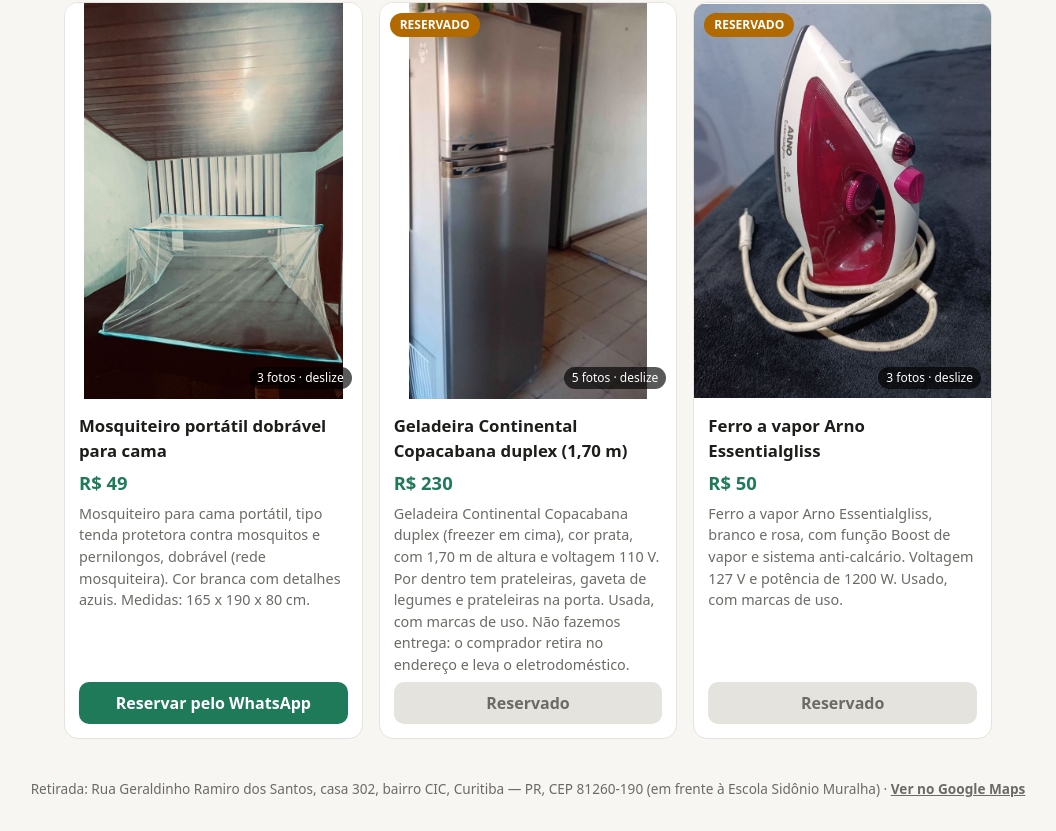
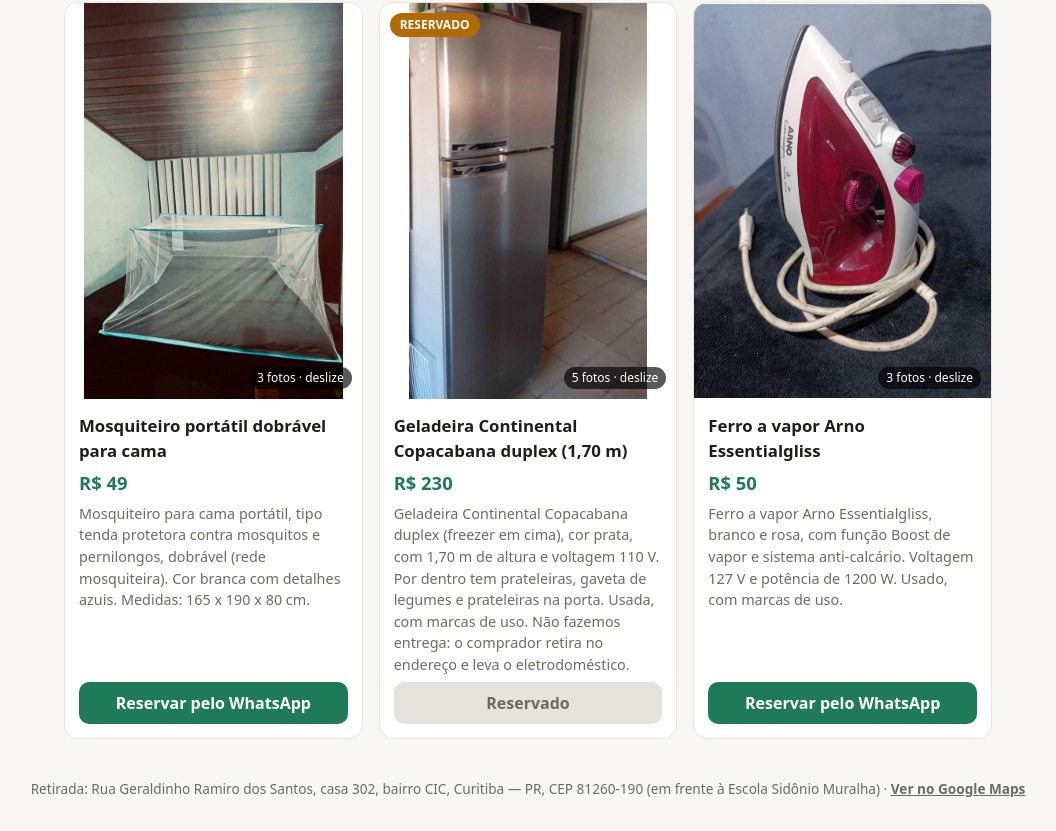
Before and after one commit to wavila88/VentaGaragem, a plain HTML site: page index.html in a window 1280 px wide. Shown: the part 4321-5152 px from the top of the page, without its empty margins (112-1168 px from the left). Drawn offline with Linux system fonts and the light colour scheme.

Commit message:
Just revert Ferro is not reserverd

```diff
--- a/index.html
+++ b/index.html
@@ -88,7 +88,7 @@ const ITEMS = [
   {nome:"Cama box casal com colchão integrado e edredom verde-azulado", categoria:"Camas", preco:120, estado:"disponivel", fotos:["fotos/cama2-3.jpg","fotos/cama2-4.jpg","fotos/cama2-1.jpg","fotos/cama2-2.jpg"], desc:"Cama box casal com colchão integrado, em tecido floral escuro, sobre pés de madeira. Acompanha edredom verde-azulado escuro. Medidas aproximadas: 1,90 m de comprimento e 1,40 m de largura. Usada, com marcas de uso. Não fazemos desmontagem nem entrega: o comprador retira no endereço e leva o móvel."},
   {nome:"Mosquiteiro portátil dobrável para cama", categoria:"Casa", preco:49, estado:"disponivel", fotos:["fotos/mosquiteiro-1.jpg","fotos/mosquiteiro-2.jpg","fotos/mosquiteiro-3.jpg"], desc:"Mosquiteiro para cama portátil, tipo tenda protetora contra mosquitos e pernilongos, dobrável (rede mosquiteira). Cor branca com detalhes azuis. Medidas: 165 x 190 x 80 cm."},
   {nome:"Geladeira Continental Copacabana duplex (1,70 m)", categoria:"Eletrodomésticos", preco:230, estado:"reservado", fotos:["fotos/geladeira-1.jpg","fotos/geladeira-2.jpg","fotos/geladeira-3.jpg","fotos/geladeira-4.jpg","fotos/geladeira-5.jpg"], desc:"Geladeira Continental Copacabana duplex (freezer em cima), cor prata, com 1,70 m de altura e voltagem 110 V. Por dentro tem prateleiras, gaveta de legumes e prateleiras na porta. Usada, com marcas de uso. Não fazemos entrega: o comprador retira no endereço e leva o eletrodoméstico."},
-  {nome:"Ferro a vapor Arno Essentialgliss", categoria:"Eletrodomésticos", preco:50, estado:"reservado", fotos:["fotos/ferro-1.jpg","fotos/ferro-2.jpg","fotos/ferro-3.jpg"], desc:"Ferro a vapor Arno Essentialgliss, branco e rosa, com função Boost de vapor e sistema anti-calcário. Voltagem 127 V e potência de 1200 W. Usado, com marcas de uso."}
+  {nome:"Ferro a vapor Arno Essentialgliss", categoria:"Eletrodomésticos", preco:50, estado:"disponivel", fotos:["fotos/ferro-1.jpg","fotos/ferro-2.jpg","fotos/ferro-3.jpg"], desc:"Ferro a vapor Arno Essentialgliss, branco e rosa, com função Boost de vapor e sistema anti-calcário. Voltagem 127 V e potência de 1200 W. Usado, com marcas de uso."}
 ];
 /* ===== FIM ===== */
 
```
